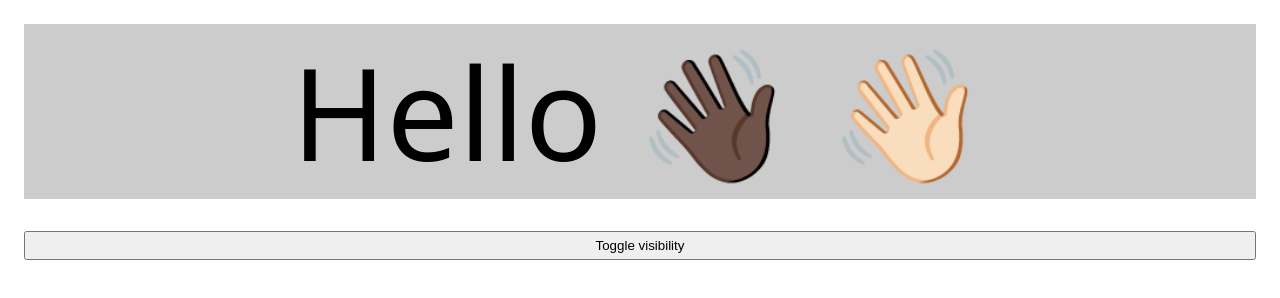
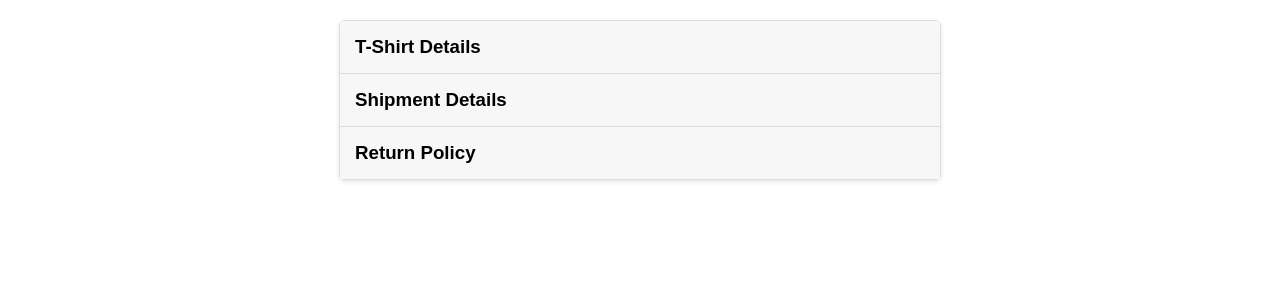
Before and after one commit to verlok/inp-demo, a plain HTML site: page index.html in a window 1280 px wide. Drawn offline with Linux system fonts and the light colour scheme.

Commit message:
Version with JS, no animations

```diff
--- a/index.html
+++ b/index.html
@@ -3,85 +3,107 @@
   <head>
     <meta charset="UTF-8" />
     <meta name="viewport" content="width=device-width, initial-scale=1.0" />
-    <title>Responsiveness</title>
+    <title>Accordion Example</title>
     <style>
-      html {
-        font-family: system-ui, -apple-system, BlinkMacSystemFont, "Segoe UI",
-          Roboto, Oxygen, Ubuntu, Cantarell, "Open Sans", "Helvetica Neue",
-          sans-serif;
+      body {
+        font-family: Arial, sans-serif;
       }
 
-      body {
-        padding: 1rem;
+      .accordion {
+        width: 80%;
+        max-width: 600px;
+        margin: 20px auto;
+        border: 1px solid #ddd;
+        border-radius: 5px;
+        box-shadow: 0 2px 5px rgba(0, 0, 0, 0.1);
       }
 
-      button {
-        margin: 1rem 0;
+      .accordion-item {
+        border-bottom: 1px solid #ddd;
       }
 
-      #toggled {
-        font-size: 128px;
-        text-align: center;
+      .accordion-item:last-child {
+        border-bottom: none;
       }
 
-      .container {
-        background-color: #ccc;
-        display: flex;
-        align-items: center;
-        justify-content: center;
-        margin-bottom: 2rem;
+      .accordion-title {
+        background-color: #f7f7f7;
+        padding: 15px;
+        cursor: pointer;
+        user-select: none;
       }
-      @media screen and (max-width: 500px) {
-        .container {
-          aspect-ratio: 1;
+
+      .accordion-title h3 {
+        margin: 0;
+      }
+
+      .accordion-content {
+        display: none;
+        padding: 15px;
+        background-color: #fff;
+      }
+
+      .accordion-content p {
+        margin: 0;
+      }
+    </style>
+  </head>
+  <body>
+    <section class="accordion">
+      <article class="accordion-item">
+        <header class="accordion-title" onclick="toggleAccordion(this)">
+          <h3>T-Shirt Details</h3>
+        </header>
+        <div class="accordion-content">
+          <p>
+            This t-shirt is made from 100% organic cotton, available in multiple
+            sizes and colors. It's designed for comfort and style, perfect for
+            everyday wear.
+          </p>
+        </div>
+      </article>
+      <article class="accordion-item">
+        <header class="accordion-title" onclick="toggleAccordion(this)">
+          <h3>Shipment Details</h3>
+        </header>
+        <div class="accordion-content">
+          <p>
+            Standard shipping takes 3-5 business days. Expedited shipping
+            options are available at an additional cost. Free shipping on orders
+            over $50.
+          </p>
+        </div>
+      </article>
+      <article class="accordion-item">
+        <header class="accordion-title" onclick="toggleAccordion(this)">
+          <h3>Return Policy</h3>
+        </header>
+        <div class="accordion-content">
+          <p>
+            You can return the product within 30 days of purchase for a full
+            refund. The item must be in its original condition with tags
+            attached. Return shipping costs may apply.
+          </p>
+        </div>
+      </article>
+    </section>
+    <script>
+      function toggleAccordion(element) {
+        const content = element.nextElementSibling;
+        const allContents = document.querySelectorAll(".accordion-content");
+
+        allContents.forEach((item) => {
+          if (item !== content) {
+            item.style.display = "none";
+          }
+        });
+
+        if (content.style.display === "block") {
+          content.style.display = "none";
+        } else {
+          content.style.display = "block";
         }
       }
-
-      .hidden {
-        visibility: hidden;
-      }
-
-      button,
-      input {
-        padding: 0.3rem;
-      }
-
-      input {
-        width: 2rem;
-        text-align: right;
-      }
-      button {
-        display: block;
-        width: 100%;
-      }
-    </style>
-    <link rel="icon" type="image/svg+xml" href="/favicon.svg" />
-    <link rel="icon" type="image/png" href="/favicon.png" />
-  </head>
-
-  <body>
-    <main>
-      <div class="container">
-        <div id="toggled" class="">Hello 👋🏿 👋🏻</div>
-      </div>
-      <button type="button" id="toggle">Toggle visibility</button>
-    </main>
-
-    <script>
-      const toggle = document.querySelector("#toggle");
-      const toggled = document.querySelector("#toggled");
-      const urlParams = new URLSearchParams(window.location.search);
-      const blockForParam = Number(urlParams.get("blockFor")) || 0;
-
-      const blockFor = (ms) => {
-        const target = performance.now() + ms;
-        while (performance.now() < target);
-      };
-
-      toggle.addEventListener("click", () => {
-        blockFor(blockForParam);
-        toggled.classList.toggle("hidden");
-      });
     </script>
   </body>
 </html>
```
Also changed, not shown: 1 other file.
